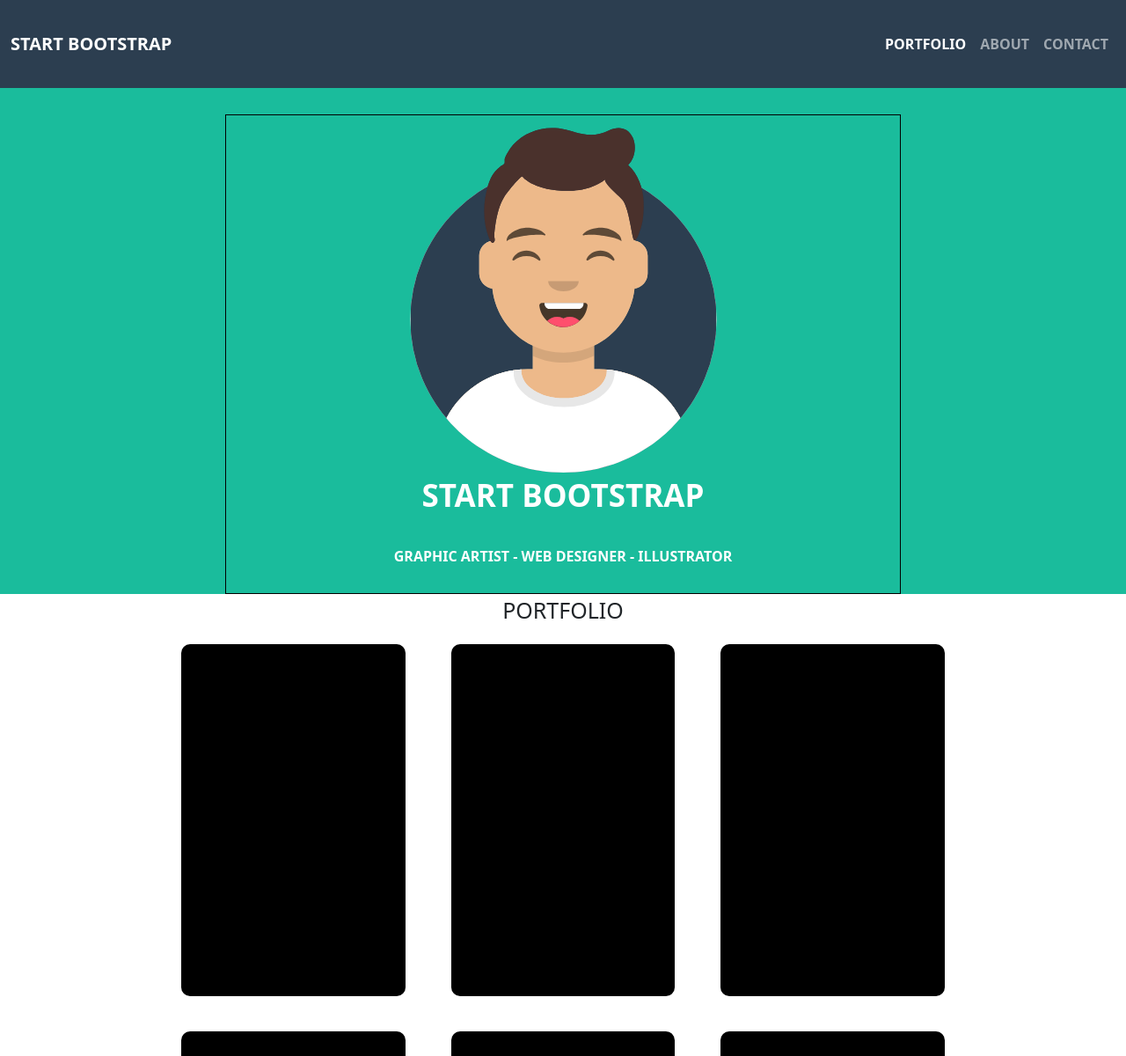
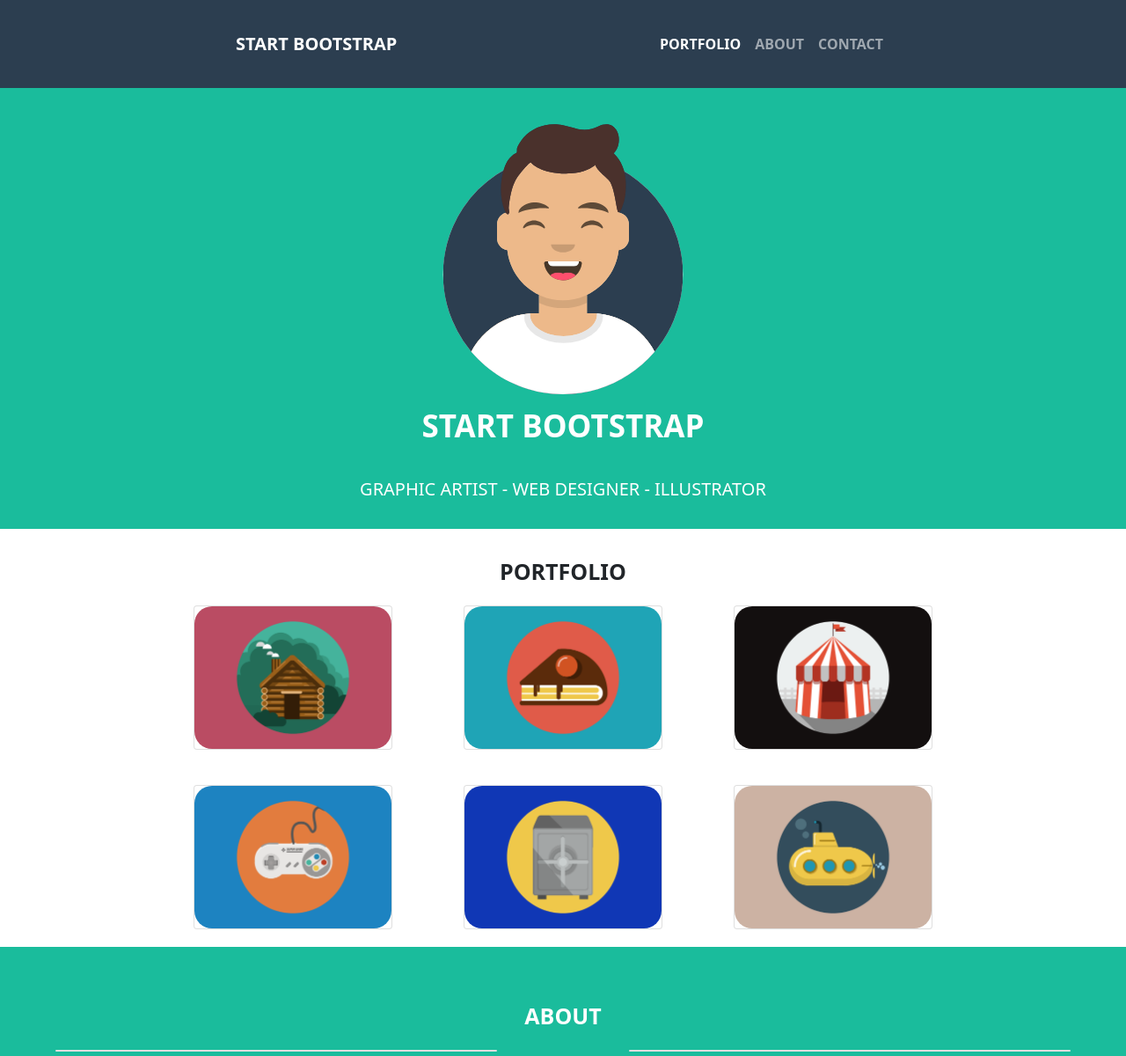
Before and after one commit to imLukePex/html-css-bootstrap-freelancer, a plain HTML site: page index.html in a window 1280 px wide. Shown: the top 1200 px of the page at 88% size. Drawn offline with nearby package versions, Linux system fonts and the light colour scheme.

Commit message:
creation navbar/jumbotron/first section

```diff
--- a/css/media.css
+++ b/css/media.css
@@ -1,25 +1,25 @@
 /* TABLET VERSION */
-@media all and (min-width: 768px){
-    .ms_container{
+@media all and (min-width: 768px) {
+    .container-fluid {
         width: 80%;
     }
 
-    #ms_portfolio{
+    #ms_portfolio {
         width: 90%;
     }
 
-    #footer-top .row{
+    #footer-top .row {
         width: 95%;
     }
 }
 
 /* DESKTOP VERSION */
-@media all and (min-width: 992px){
-    .ms_container{
+@media all and (min-width: 992px) {
+    .container-fluid {
         width: 60%;
     }
 
-    #ms_portfolio{
+    #ms_portfolio {
         width: 70%;
     }
 }
--- a/css/style.css
+++ b/css/style.css
@@ -1,15 +1,10 @@
 /* Stili Header */
-.ms_container {
-    width: 95%;
-    margin: 0 auto;
-
-    /* DEBUG */
-    min-height: 100px;
-    border: 1px solid black;
+header .navbar {
+    height: 100px;
 }
 
-header .navbar {
-    height: 100px;
+.navbar-dark .navbar-toggler {
+    border-color: #ffff;
 }
 
 header .navbar-light .navbar-brand {
@@ -23,18 +18,18 @@ main {
 
 #ms_jumbotron, #ms_about {
     background-color: #1abc9c;
-    min-height: 500px;
-    padding-top: 30px;
+
+    padding: 30px 0;
 }
 
-.img-container {
+#ms_jumbotron .img-container {
     border-radius: 50%;
-    width: 50%;
+    max-width: 300px;
     margin: 0 auto;
 }
 
-.img-container img {
-    width: 100%;
+#ms_jumbotron .img-container img {
+    max-width: 100%;
 }
 
 /* .title-container {
@@ -55,12 +50,14 @@ main {
     font-size: 35px;
     font-weight: 600;
     color: #ffff;
+    padding-top: 10px;
 }
 
 .subtitle {
-    font-weight: 600;
+    font-weight: 500;
+    font-size: 20px;
     color: #ffff;
-    padding: 30px 0;
+    padding-top: 30px;
 }
 
 #ms_portfolio {
@@ -70,14 +67,18 @@ main {
 
 .title {
     font-size: 25px;
+    font-weight: 600;
+    padding-top: 30px;
 }
 
 .card {
-    width: 90%;
+    width: 80%;
     margin: 0 auto;
-    border-radius: 10px;
-    background-color: black;
-    min-height: 400px;
+}
+
+#ms_portfolio .img-container img {
+    max-width: 100%;
+    border-radius: 20px;
 }
 
 [class*="col-"] {
--- a/index.html
+++ b/index.html
@@ -11,14 +11,14 @@
 <body>
     <header>
         <!-- Componente Navbar Bootstrats -->
-        <nav class="navbar fixed-top navbar-expand-lg navbar-dark" style="background-color: #2c3e50;">
+        <nav class="navbar fixed-top navbar-expand-md navbar-dark" style="background-color: #2c3e50;">
             <div class="container-fluid">
                 <a class="navbar-brand fs-5 fw-bold" href="#">START BOOTSTRAP</a>
                 <button class="navbar-toggler" type="button" data-bs-toggle="collapse" data-bs-target="#navbarText" aria-controls="navbarText" aria-expanded="false" aria-label="Toggle navigation">
                 <span class="navbar-toggler-icon"></span>
                 </button>
                 <div class="collapse navbar-collapse justify-content-end" id="navbarText">
-                <ul class="navbar-nav mb-2 mb-lg-0 fw-bold">
+                <ul class="navbar-nav mb-2 mb-md-0 fw-bold">
                     <li class="nav-item">
                     <a class="nav-link active" aria-current="page" href="#">PORTFOLIO</a>
                     </li>
@@ -36,7 +36,7 @@
 
     <main>
         <section id="ms_jumbotron">
-            <div class="ms_container">
+            <div class="container-fluid">
                 <div class="img-container">
                     <img src="img/avatar.svg" alt="avatar">
                 </div>
@@ -53,7 +53,7 @@
                 <div class="col-12 col-md-6 col-lg-4">
                     <div class="card">
                         <div class="img-container">
-                            <img src="" alt="">
+                            <img src="img/cabin.png" alt="cabin">
                         </div>
                     </div>
                 </div>
@@ -61,7 +61,7 @@
                 <div class="col-12 col-md-6 col-lg-4">
                     <div class="card">
                         <div class="img-container">
-                            <img src="" alt="">
+                            <img src="img/cake.png" alt="cake">
                         </div>
                     </div>
                 </div>
@@ -69,7 +69,7 @@
                 <div class="col-12 col-md-6 col-lg-4">
                     <div class="card">
                         <div class="img-container">
-                            <img src="" alt="">
+                            <img src="img/circus.png" alt="circus">
                         </div>
                     </div>
                 </div>
@@ -77,7 +77,7 @@
                 <div class="col-12 col-md-6 col-lg-4">
                     <div class="card">
                         <div class="img-container">
-                            <img src="" alt="">
+                            <img src="img/game.png" alt="game">
                         </div>
                     </div>
                 </div>
@@ -85,7 +85,7 @@
                 <div class="col-12 col-md-6 col-lg-4">
                     <div class="card">
                         <div class="img-container">
-                            <img src="" alt="">
+                            <img src="img/safe.png" alt="safe">
                         </div>
                     </div>
                 </div>
@@ -93,7 +93,7 @@
                 <div class="col-12 col-md-6 col-lg-4">
                     <div class="card">
                         <div class="img-container">
-                            <img src="" alt="">
+                            <img src="img/submarine.png" alt="submarine">
                         </div>
                     </div>
                 </div>
```
